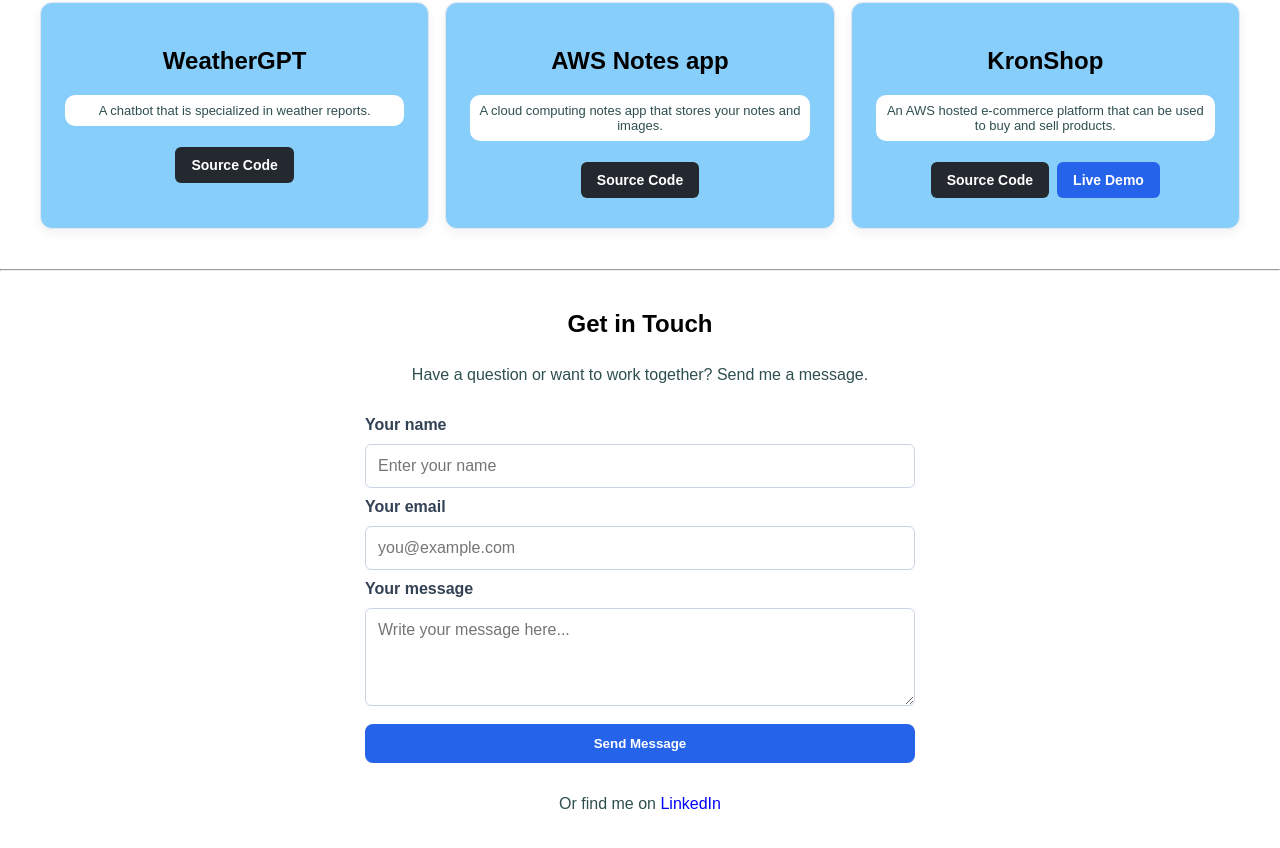
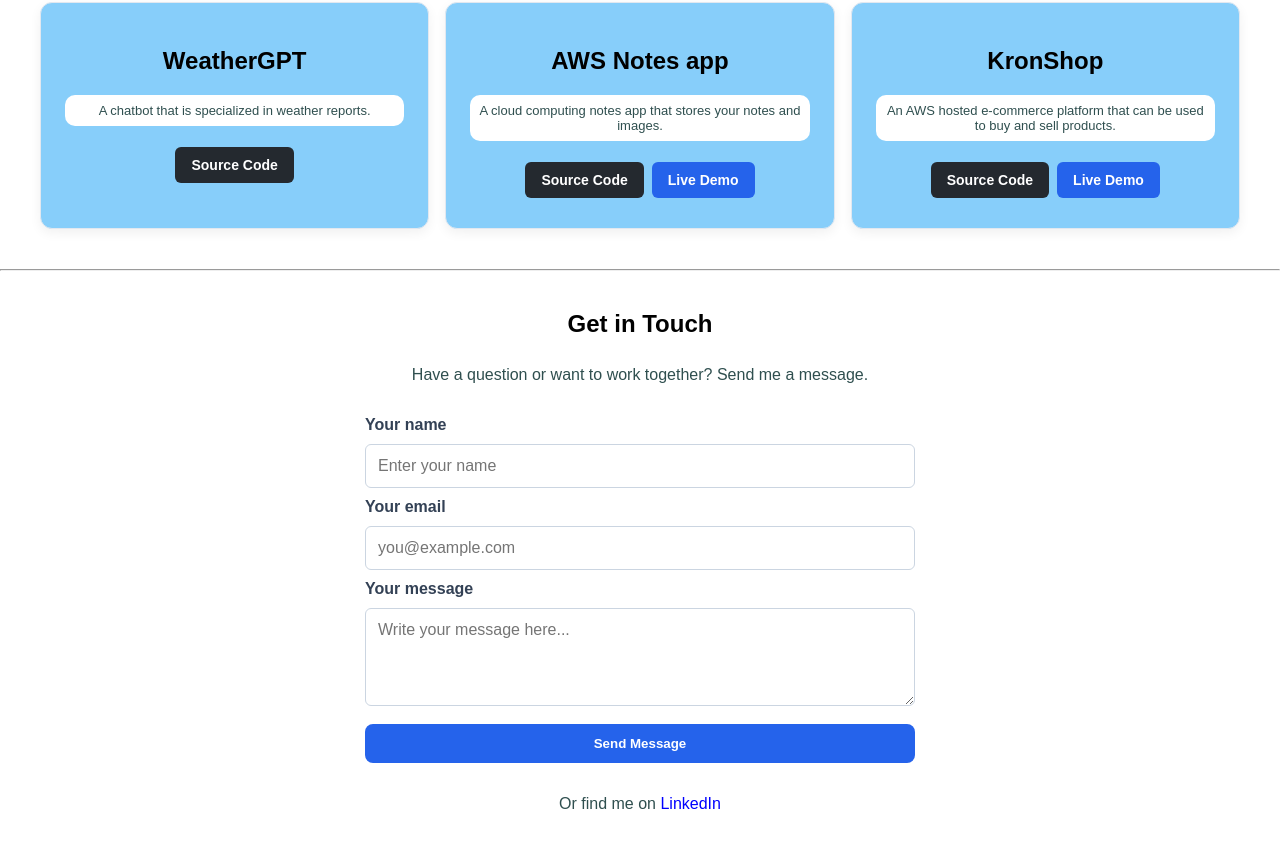
Before and after one commit to Kronos1359/Portfolio-Saachi, a Vue app in the folder frontend/: page / in a window 1280 px wide. Shown: the part 1052-1900 px from the top of the page. Built offline with nearby package versions, Linux system fonts and the light colour scheme.

Commit message:
new aws-notes-app live link

```diff
--- a/frontend/src/App.vue
+++ b/frontend/src/App.vue
@@ -11,7 +11,8 @@
     {
       title: "AWS Notes app",
       description: "A cloud computing notes app that stores your notes and images.",
-      repoUrl: "https://github.com/Kronos1359/aws-notes-app"
+      repoUrl: "https://github.com/Kronos1359/aws-notes-app",
+      liveUrl: "https://aws-notes-app-nu.vercel.app/"
     },
     {
       title: "KronShop",
```
